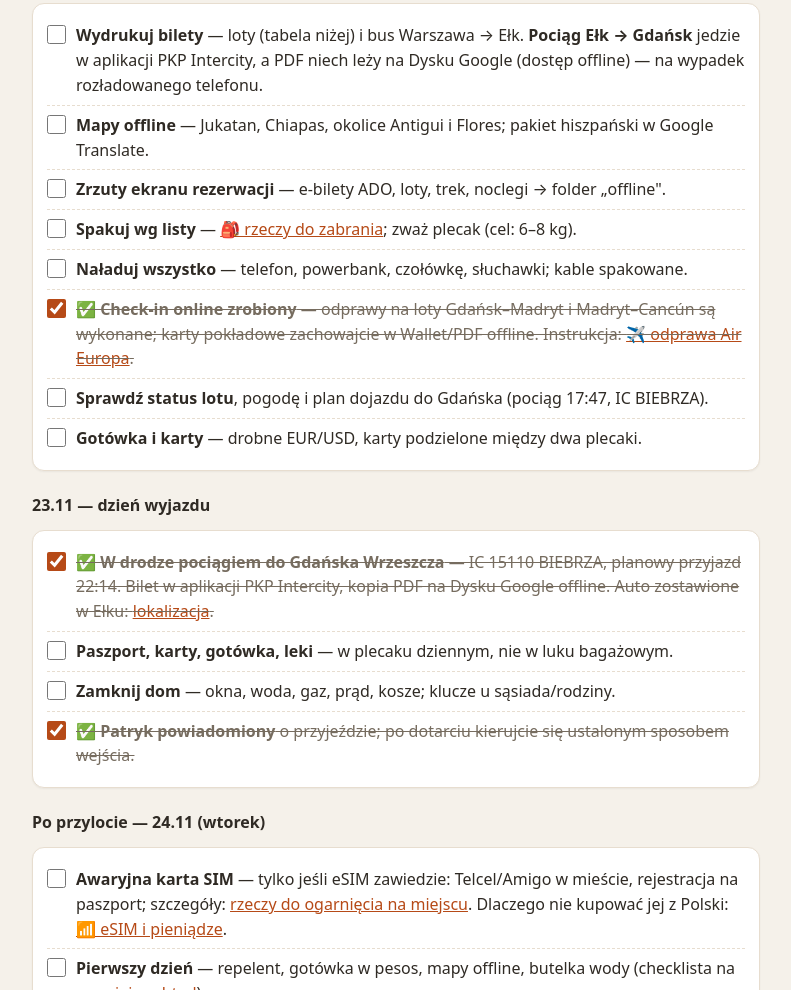
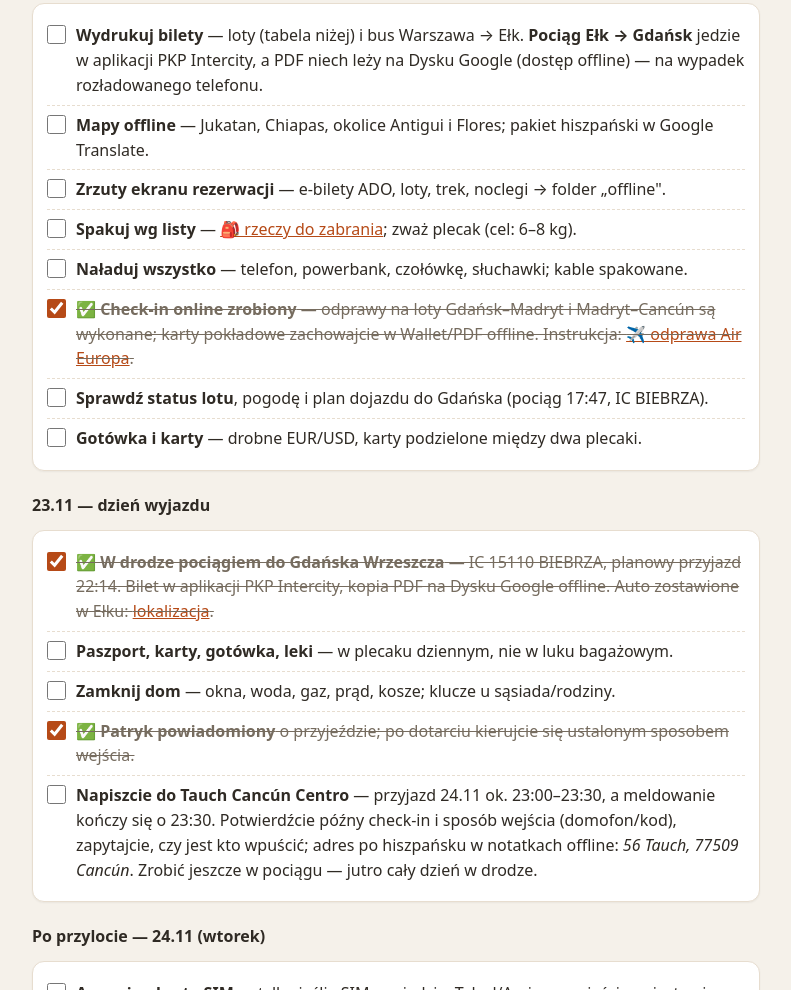
Before and after one commit to milew-ai/organizator, a plain HTML site: page Jukatan/przed-wyjazdem.html in a window 1280 px wide. Shown: the part 1810-2800 px from the top of the page, without its empty margins (244-1035 px from the left). Drawn offline with Linux system fonts and the light colour scheme.

Commit message:
Add task to confirm late Cancun hotel check-in

```diff
--- a/Jukatan/przed-wyjazdem.html
+++ b/Jukatan/przed-wyjazdem.html
@@ -81,6 +81,7 @@
         <li><input class="ck" data-k="d2" id="d2" type="checkbox"><label for="d2"><strong>Paszport, karty, gotówka, leki</strong> — w plecaku dziennym, nie w luku bagażowym.</label></li>
         <li><input class="ck" data-k="d3" id="d3" type="checkbox"><label for="d3"><strong>Zamknij dom</strong> — okna, woda, gaz, prąd, kosze; klucze u sąsiada/rodziny.</label></li>
         <li><input class="ck" data-k="d4" id="d4" type="checkbox" checked><label for="d4"><strong>✅ Patryk powiadomiony</strong> o przyjeździe; po dotarciu kierujcie się ustalonym sposobem wejścia.</label></li>
+        <li><input class="ck" data-k="d5" id="d5" type="checkbox"><label for="d5"><strong>Napiszcie do Tauch Cancún Centro</strong> — przyjazd 24.11 ok. 23:00–23:30, a meldowanie kończy się o 23:30. Potwierdźcie późny check-in i sposób wejścia (domofon/kod), zapytajcie, czy jest kto wpuścić; adres po hiszpańsku w notatkach offline: <em>56 Tauch, 77509 Cancún</em>. Zrobić jeszcze w pociągu — jutro cały dzień w drodze.</label></li>
       </ul>
     </div>
 
```
